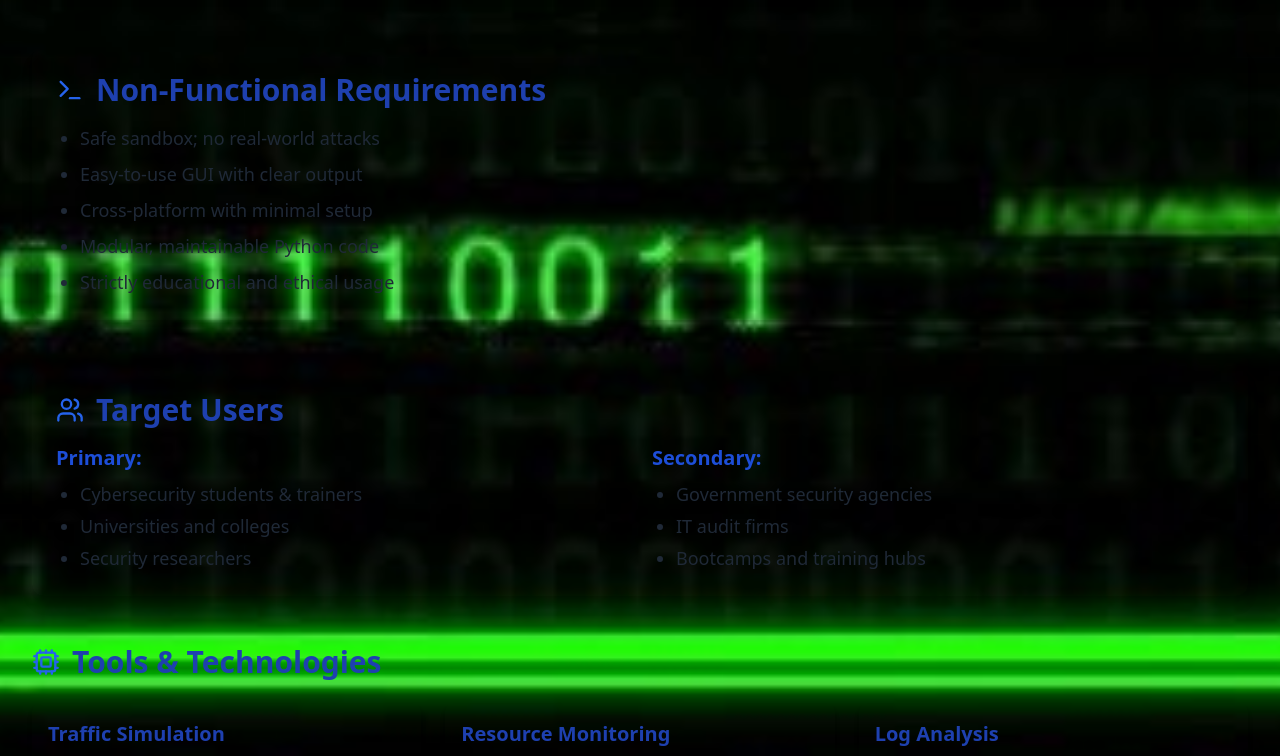
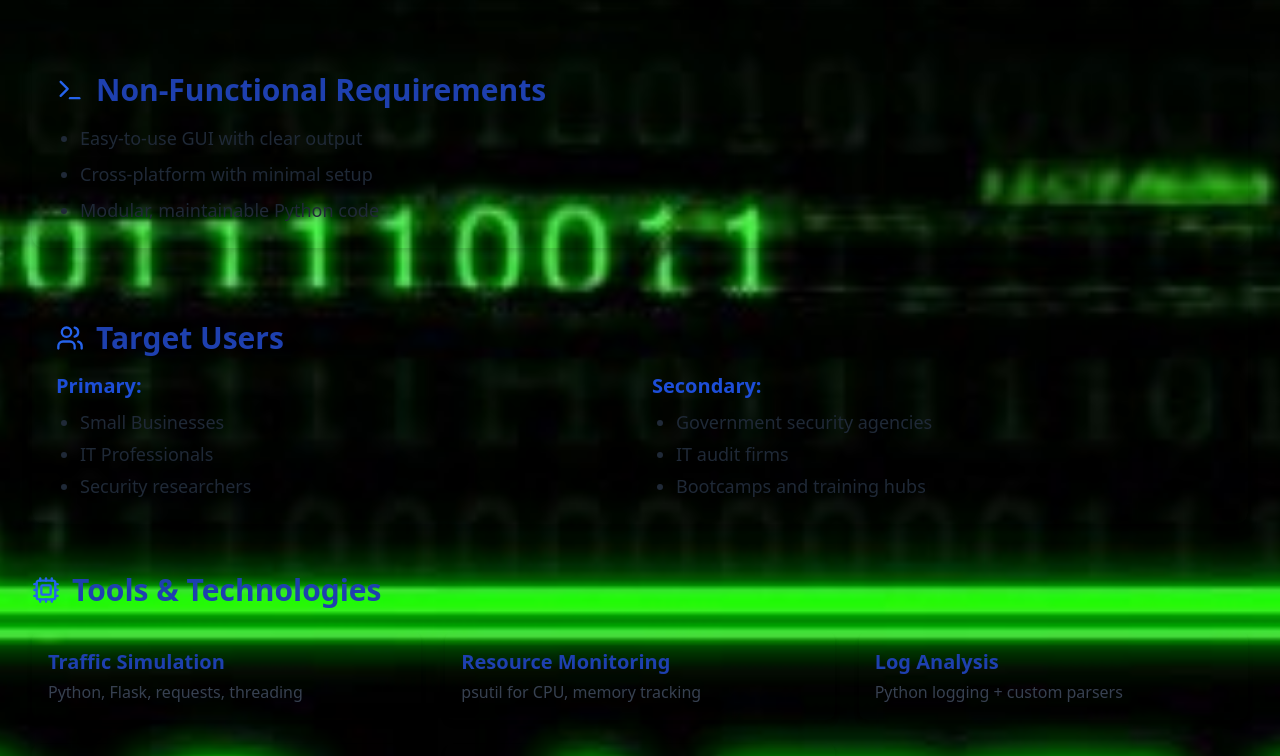
Before and after one commit to charity553/ddos-simulation-site, a React (Create React App) app: page /problem in a window 1280 px wide. Shown: the part 600-1356 px from the top of the page. Built offline with nearby package versions, Linux system fonts and the light colour scheme.

Commit message:
Tools and Technologes

```diff
--- a/src/pages/Problem.jsx
+++ b/src/pages/Problem.jsx
@@ -55,11 +55,9 @@ const Problem = () => {
             <h2 className="text-3xl font-bold text-blue-800">Non-Functional Requirements</h2>
           </div>
           <ul className="list-disc ml-6 text-lg space-y-2">
-            <li>Safe sandbox; no real-world attacks</li>
             <li>Easy-to-use GUI with clear output</li>
             <li>Cross-platform with minimal setup</li>
             <li>Modular, maintainable Python code</li>
-            <li>Strictly educational and ethical usage</li>
           </ul>
         </section>
 
@@ -73,8 +71,8 @@ const Problem = () => {
             <div>
               <h3 className="text-xl font-semibold text-blue-700">Primary:</h3>
               <ul className="list-disc ml-6 mt-2 space-y-1">
-                <li>Cybersecurity students & trainers</li>
-                <li>Universities and colleges</li>
+                <li>Small Businesses</li>
+                <li>IT Professionals</li>
                 <li>Security researchers</li>
               </ul>
             </div>
@@ -102,7 +100,6 @@ const Problem = () => {
               { title: "Log Analysis", desc: "Python logging + custom parsers" },
               { title: "Dashboards", desc: "Streamlit or Dash for data views" },
               { title: "Containerization", desc: "Docker for sandbox environment" },
-              { title: "Performance Alerts", desc: "Logic-based CPU/request thresholds" },
             ].map((tool, i) => (
               <div key={i} className="bg-white/90 p-4 rounded-lg shadow-md hover:scale-[1.02] transition-all">
                 <h3 className="text-xl font-bold text-blue-800 mb-1">{tool.title}</h3>
```
